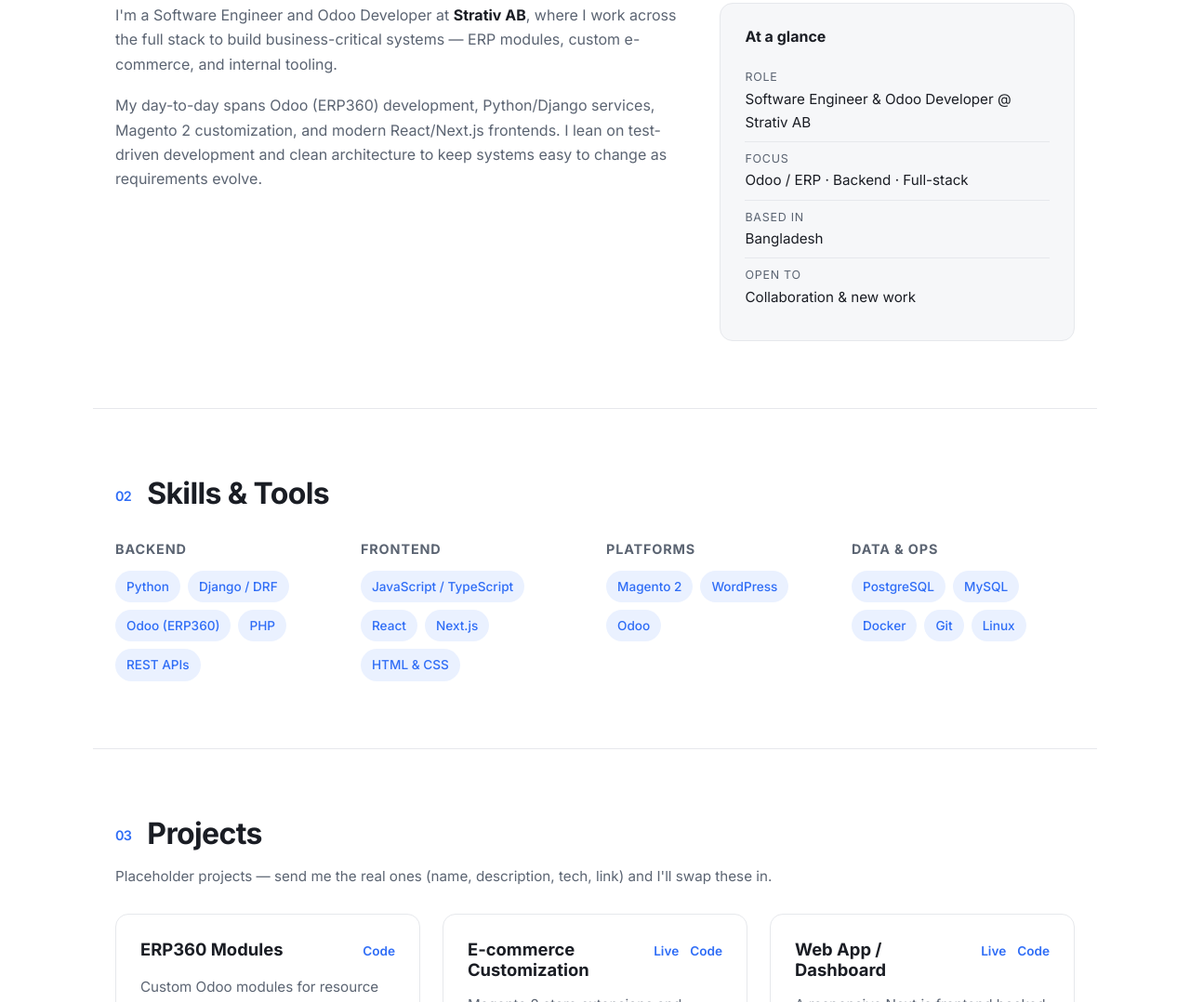
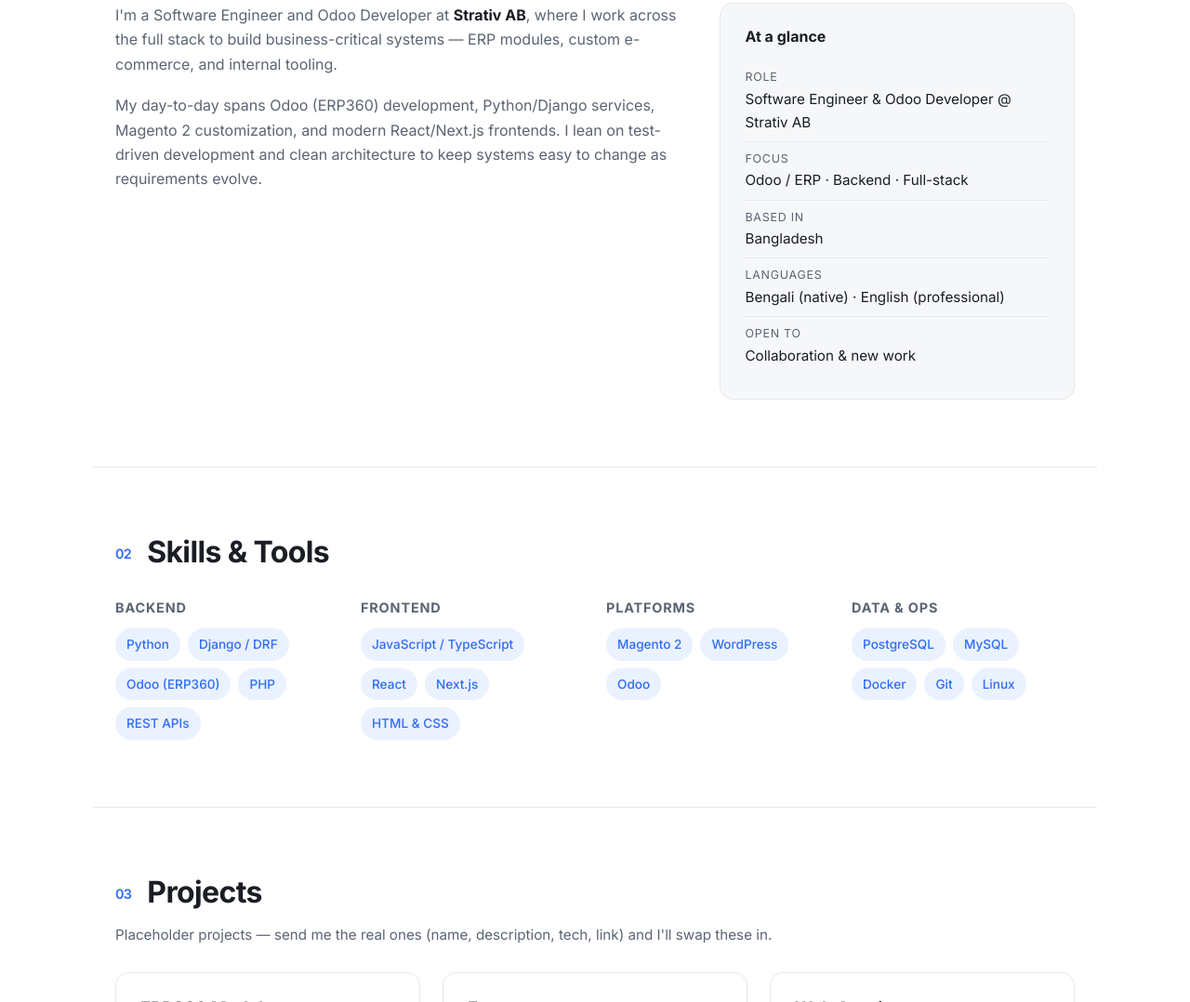
Before and after one commit to MohiuddinRU/mohiuddinru.github.io, a plain HTML site: page index.html in a window 1280 px wide. Shown: the part 835-1913 px from the top of the page at 93% size. Drawn offline with Linux system fonts and the light colour scheme.

Commit message:
content: add languages to at-a-glance
Bengali (native) and English (full professional), from LinkedIn profile.

```diff
--- a/index.html
+++ b/index.html
@@ -73,6 +73,7 @@
             <li><span>Role</span> Software Engineer &amp; Odoo Developer @ Strativ AB</li>
             <li><span>Focus</span> Odoo / ERP · Backend · Full-stack</li>
             <li><span>Based in</span> Bangladesh</li>
+            <li><span>Languages</span> Bengali (native) · English (professional)</li>
             <li><span>Open to</span> Collaboration &amp; new work</li>
           </ul>
         </aside>
```
